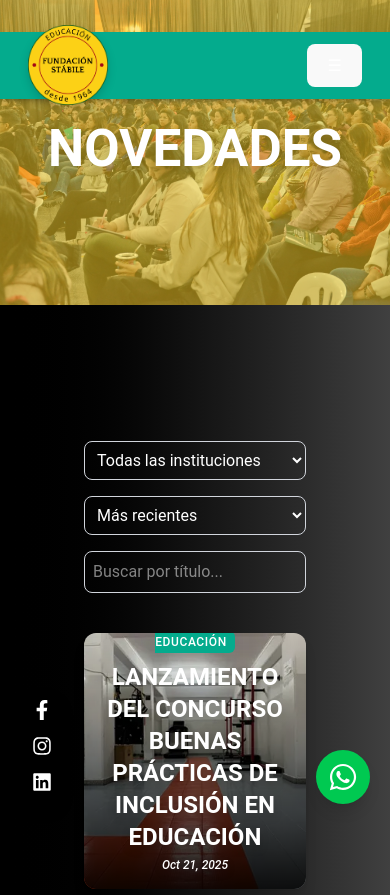
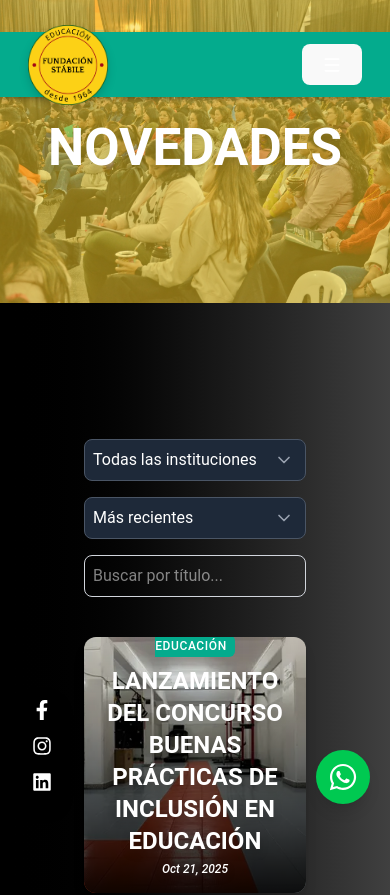
Before and after one commit to danteavila1/obrastabile, a React (Vite) app: page /novedades in a window 390 px wide. Shown: the top 895 px of the page. Built offline with nearby package versions, Linux system fonts and the light colour scheme.

Commit message:
pequeñas mod

```diff
--- a/src/components/Header.jsx
+++ b/src/components/Header.jsx
@@ -3,6 +3,7 @@ import { getMenuItems } from "../controllers/menuController";
 import logo from "../assets/fundacionstabilelogo.webp";
 import i18n from "../i18n";
 import { useTranslation } from "react-i18next";
+import { Menu, X } from "lucide-react"; // ✅ iconos para abrir/cerrar menú
 
 // Importa las banderas
 import flagAr from "../assets/flags/argentina.webp";
@@ -14,14 +15,13 @@ function cambiarIdioma(lng) {
 }
 
 export default function Header() {
-  const { t } = useTranslation(); // ✅ para traducir
-  const [isOpen, setIsOpen] = useState(false); // menú mobile
-  const [langOpen, setLangOpen] = useState(false); // dropdown idiomas
-  const [currentLang, setCurrentLang] = useState("es"); // idioma actual
+  const { t } = useTranslation();
+  const [isOpen, setIsOpen] = useState(false);
+  const [langOpen, setLangOpen] = useState(false);
+  const [currentLang, setCurrentLang] = useState("es");
 
   const menu = getMenuItems();
 
-  // Diccionario de idiomas
   const flags = {
     es: { img: flagAr, alt: "Español" },
     it: { img: flagIt, alt: "Italiano" },
@@ -31,12 +31,12 @@ export default function Header() {
   const handleLangChange = (lang) => {
     setCurrentLang(lang);
     setLangOpen(false);
-    cambiarIdioma(lang); // ✅ activa el cambio de idioma
+    cambiarIdioma(lang);
   };
 
   return (
     <header className="bg-[#04ab8d] shadow-md shadow-black/20 relative bottom-8 left-1/2 transform -translate-x-1/2 w-screen md:w-full z-50 md:rounded-xl max-w-3xl lg:max-w-4xl">
-      <div className="flex justify-between items-center px-7 py-3 relative ">
+      <div className="flex justify-between items-center px-7 py-3 relative">
         {/* Logo */}
         <div className="flex-1 flex justify-start relative">
           <a href="/" className="flex items-center gap-2">
@@ -58,7 +58,7 @@ export default function Header() {
               href={item.path}
               className="text-white hover:text-gray-200 transition whitespace-nowrap"
             >
-              {t(`menu.${item.key}`)} {/* 🔹 Traduce el nombre */}
+              {t(`menu.${item.key}`)}
             </a>
           ))}
         </nav>
@@ -109,10 +109,15 @@ export default function Header() {
 
         {/* Botón Mobile */}
         <button
-          className=" md:hidden text-white text-2xl ml-4"
           onClick={() => setIsOpen(!isOpen)}
+          className={`md:hidden text-2xl ml-4 rounded-lg p-2 transition-all duration-200 focus:outline-none
+            ${
+              isOpen
+                ? "text-[#fad016] border-2 border-[#fad016]"
+                : "text-white border-2 border-transparent hover:text-[#fad016] hover:border-[#fad016]"
+            }`}
         >
-          ☰
+          {isOpen ? <X className="w-5 h-5" /> : <Menu className="w-5 h-5" />}
         </button>
       </div>
 
@@ -125,7 +130,7 @@ export default function Header() {
               href={item.path}
               className="block px-6 py-2 text-white hover:bg-[#039e82]"
             >
-              {t(`menu.${item.key}`)} {/* 🔹 Traduce también en mobile */}
+              {t(`menu.${item.key}`)}
             </a>
           ))}
 
@@ -162,10 +167,7 @@ export default function Header() {
               {Object.entries(flags)
                 .filter(([key]) => key !== currentLang)
                 .map(([key, { img, alt }]) => (
-                  <button
-                    key={key}
-                    onClick={() => handleLangChange(key)}
-                  >
+                  <button key={key} onClick={() => handleLangChange(key)}>
                     <img src={img} alt={alt} className="h-6 w-auto" />
                   </button>
                 ))}
--- a/src/index.css
+++ b/src/index.css
@@ -59,12 +59,17 @@ button {
   transition: border-color 0.25s;
 }
 button:hover {
-  border-color: #646cff;
+  border-color: #fad016;
 }
+/* 🔹 Mantener borde amarillo cuando se hace click o queda seleccionado */
+button:active,
 button:focus,
 button:focus-visible {
-  outline: 4px auto -webkit-focus-ring-color;
+  border-color: #fad016 !important;
+  outline: none; /* Evita el borde blanco del navegador */
+  box-shadow: 0 0 0 2px #fad01633; /* Sombra suave amarilla opcional */
 }
+
 
 @media (prefers-color-scheme: light) {
   :root {
--- a/src/pages/NovedadesPage.jsx
+++ b/src/pages/NovedadesPage.jsx
@@ -3,6 +3,7 @@ import bannerContacto from "../assets/banner/prueba.jpeg";
 import { novedades } from "../data/novedades";
 import { useTranslation } from "react-i18next";
 import { Link } from "react-router-dom";
+import { ChevronDown } from "lucide-react";
 
 
 export default function NovedadesPage() {
@@ -58,30 +59,44 @@ export default function NovedadesPage() {
       <div className="max-w-5xl mx-auto px-5 mb-10">
         <div className="flex flex-col md:flex-row justify-between items-center gap-4">
          {/* Filtro por categoría */}
+          <div className="relative w-full md:w-1/3">
             <select
               value={filtroCategoria}
               onChange={(e) => setFiltroCategoria(e.target.value)}
-            className="border border-gray-300 rounded-lg p-2 w-full md:w-1/3"
+              className="border border-gray-600 bg-gray-800 text-white rounded-lg p-2 w-full appearance-none focus:outline-none focus:ring-2 focus:ring-[#04ab8d] pr-10"
             >
-            <option value="todas">
+              <option value="todas" className="bg-[#04ab8d] text-white">
                 {t("novedades.filtros.todasCategorias")}
               </option>
               {categorias.map((cat) => (
-              <option key={cat} value={cat}>
+                <option key={cat} value={cat} className="bg-[#04ab8d] text-white">
                   {cat}
                 </option>
               ))}
             </select>
+            <ChevronDown
+              className="absolute right-3 top-1/2 -translate-y-1/2 text-gray-400 pointer-events-none w-5 h-5"
+            />
+          </div>
 
           {/* Filtro por fecha */}
+          <div className="relative w-full md:w-1/3">
             <select
               value={ordenFecha}
               onChange={(e) => setOrdenFecha(e.target.value)}
-            className="border border-gray-300 rounded-lg p-2 w-full md:w-1/3"
+              className="border border-gray-600 bg-gray-800 text-white rounded-lg p-2 w-full appearance-none focus:outline-none focus:ring-2 focus:ring-[#04ab8d] pr-10"
             >
-            <option value="recientes">{t("novedades.filtros.masRecientes")}</option>
-            <option value="antiguas">{t("novedades.filtros.masAntiguas")}</option>
+              <option value="recientes" className="bg-[#04ab8d] text-white">
+                {t("novedades.filtros.masRecientes")}
+              </option>
+              <option value="antiguas" className="bg-[#04ab8d] text-white">
+                {t("novedades.filtros.masAntiguas")}
+              </option>
             </select>
+            <ChevronDown
+              className="absolute right-3 top-1/2 -translate-y-1/2 text-gray-400 pointer-events-none w-5 h-5"
+            />
+          </div>
 
           {/* Buscador */}
           <input
```
Lines whose indentation alone changed are shown as unchanged.
